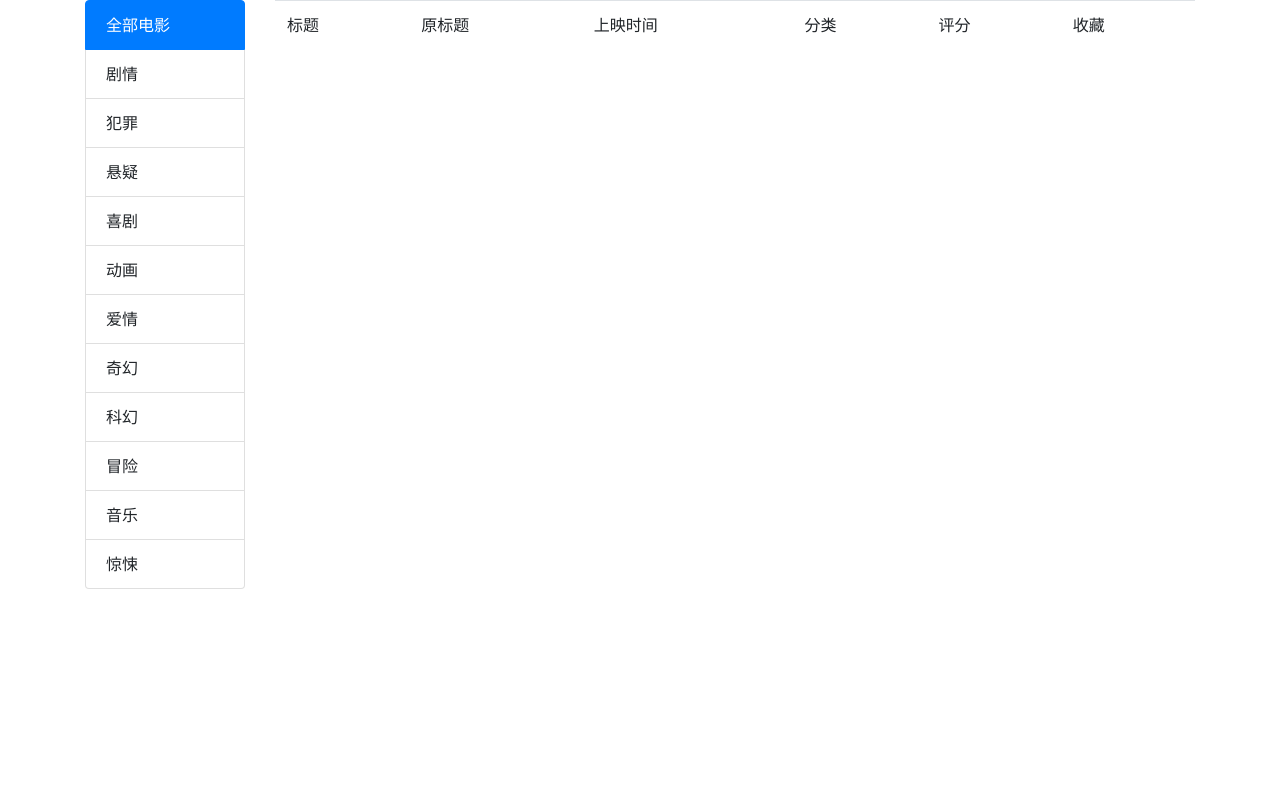
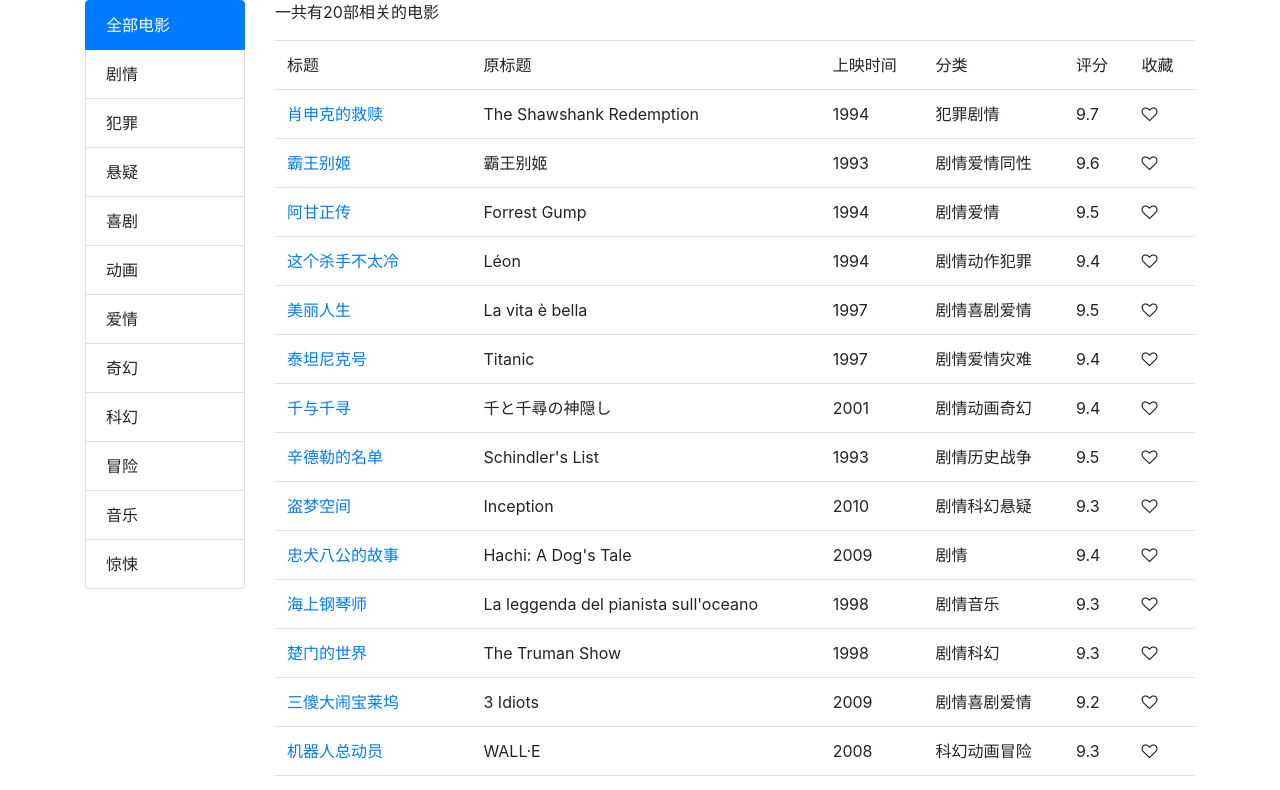
Before and after one commit to V-vincent/movies, a React app: page / in a window 1280 px wide. Shown: the top 790 px of the page. Built offline with nearby package versions, Linux system fonts and the light colour scheme.

Commit message:
列表数据组件

```diff
--- a/src/components/movies.jsx
+++ b/src/components/movies.jsx
@@ -36,11 +36,16 @@
     movies[index].liked = !movies[index].liked;
     this.setState({ movies });
   }
+  // 根据分类过滤数据
+  getPageData = () => {
+    const { selectedGenre, movies: allMovies } = this.state;
+    const filtered = selectedGenre && selectedGenre !== "全部电影" ?
+      allMovies.filter((item) => item.genres.indexOf(selectedGenre) >= 0) : allMovies;
+    return { totalCount: filtered.length, movies: filtered }
+  }
   render() {
-    const { movies, genres, selectedGenre } = this.state;
-    const selectMovies = movies.filter(item => {
-      return item.genres.indexOf(selectedGenre) !== -1;
-    })
+    const { genres, selectedGenre } = this.state;
+    const { totalCount, movies } = this.getPageData()
     return (
       <div className="row">
         <div className="col-2">
@@ -50,8 +55,15 @@
             onItemSelect={this.handleGenreSelect}
           />
         </div>
-        <div className="col-10">
-          <MoviesTable movies={selectMovies} onLike={this.handleLike} />
+        <div className="col">
+          {
+            totalCount ? (
+              <>
+                <p>一共有{totalCount}部相关的电影</p>
+                <MoviesTable movies={movies} onLike={this.handleLike} />
+              </>
+            ) : <div>没有相关电影</div>
+          }
         </div>
       </div>
     );
--- a/src/components/table/moviesTable.jsx
+++ b/src/components/table/moviesTable.jsx
@@ -1,6 +1,7 @@
 import React from 'react';
 import Like from '../common/like';
-import TableHeader from './tableHeader'
+import TableHeader from './tableHeader';
+import TableBody from './tableBody';
 
 const MoviesTable = ({ movies, onLike }) => {
   const columns = [
@@ -29,7 +30,8 @@
     <div>
       <table className="table">
         <TableHeader columns={columns} />
-        <tbody>
+        <TableBody columns={columns} movies={movies} />
+        {/* <tbody>
           {movies.map((movie) => (
             <tr key={movie.id}>
               <td>{movie.title}</td>
@@ -40,7 +42,7 @@
               <td><Like liked={movie.liked} onClick={() => onLike(movie)} /></td>
             </tr>
           ))}
-        </tbody>
+        </tbody> */}
       </table>
     </div>
   );
--- /dev/null
+++ b/src/components/table/tableBody.jsx
@@ -0,0 +1,28 @@
+import React from 'react';
+import _ from "lodash";
+
+const TableBody = ({ columns, movies }) => {
+  const renderCell = (movie, column) => {
+    if (column.content) {
+      return column.content(movie);
+    } else {
+      return _.get(movie, column.path);
+    }
+  }
+  const createKey = (movie, column) => {
+    return movie.id + (column.path || column.key);
+  }
+  return (
+    <tbody>
+      {movies.map((movie) => (
+        <tr key={movie.id}>
+          {columns.map(column => (
+            <td key={createKey(movie, column)}>{renderCell(movie, column)}</td>
+          ))}
+        </tr>
+      ))}
+    </tbody>
+  );
+}
+
+export default TableBody;
--- a/src/components/table/tableHeader.jsx
+++ b/src/components/table/tableHeader.jsx
@@ -1,4 +1,5 @@
 import React from 'react';
+
 const TableHeader = ({ columns }) => {
   return (
     <thead>
```
